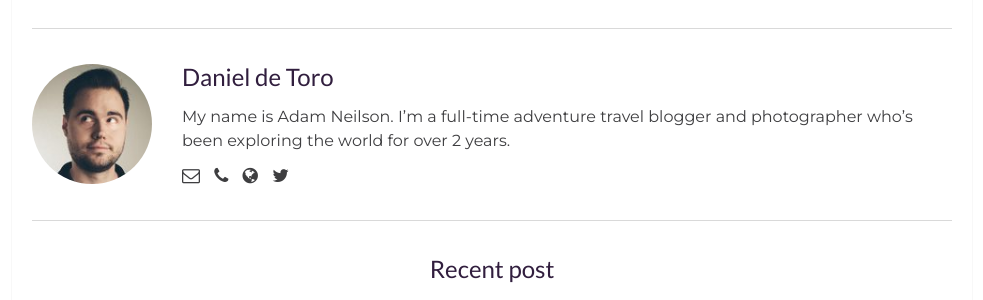
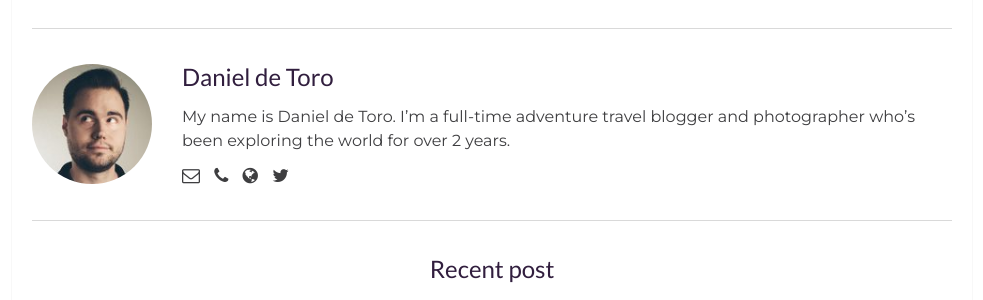
Before and after one commit to GBDTOR1/adam-blog, a Jekyll site: the page built from _posts/2017-08-21-time-to-think.markdown, in a window 1280 px wide. Shown: the part 1191-1491 px from the top of the page, without its empty margins (148-1131 px from the left). Built offline with Jekyll 4.4.1, drawn with Linux system fonts in a browser that asks for light colours; comment, search, counter and statistics services are not loaded.

Commit message:
Update _config.yml

```diff
--- a/_config.yml
+++ b/_config.yml
@@ -11,7 +11,7 @@ url: "" # the base hostname & protocol for your site, e.g. http://example.com
 # Author settings
 author: Daniel de Toro # add your name
 author-pic: adam-face.jpg
-about-author: My name is Adam Neilson. I’m a full-time adventure travel blogger and photographer who’s been exploring the world for over 2 years.
+about-author: My name is Daniel de Toro. I’m a full-time adventure travel blogger and photographer who’s been exploring the world for over 2 years.
 
 # Contact links
 email: ddetoroaboudarham@gmail.com
```
